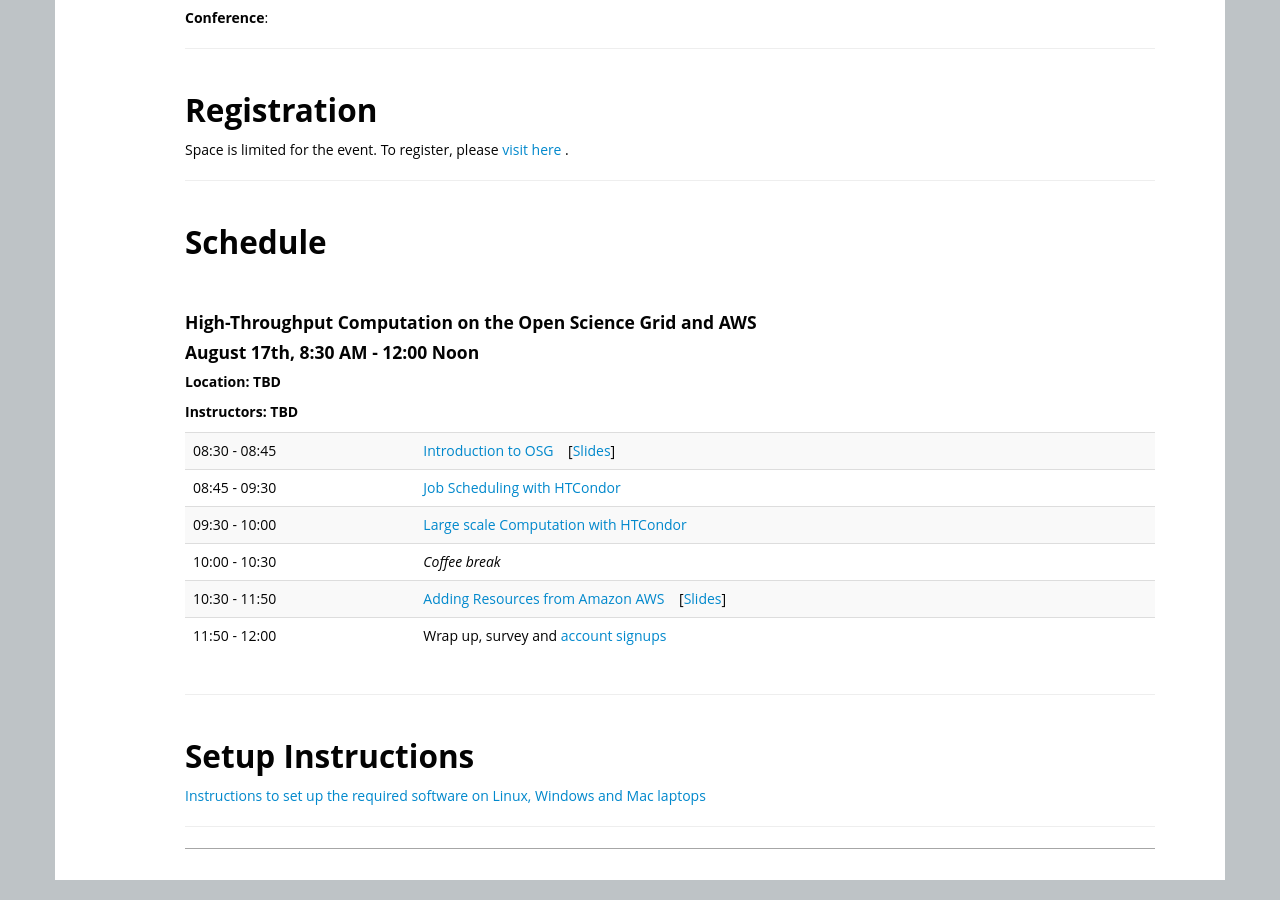
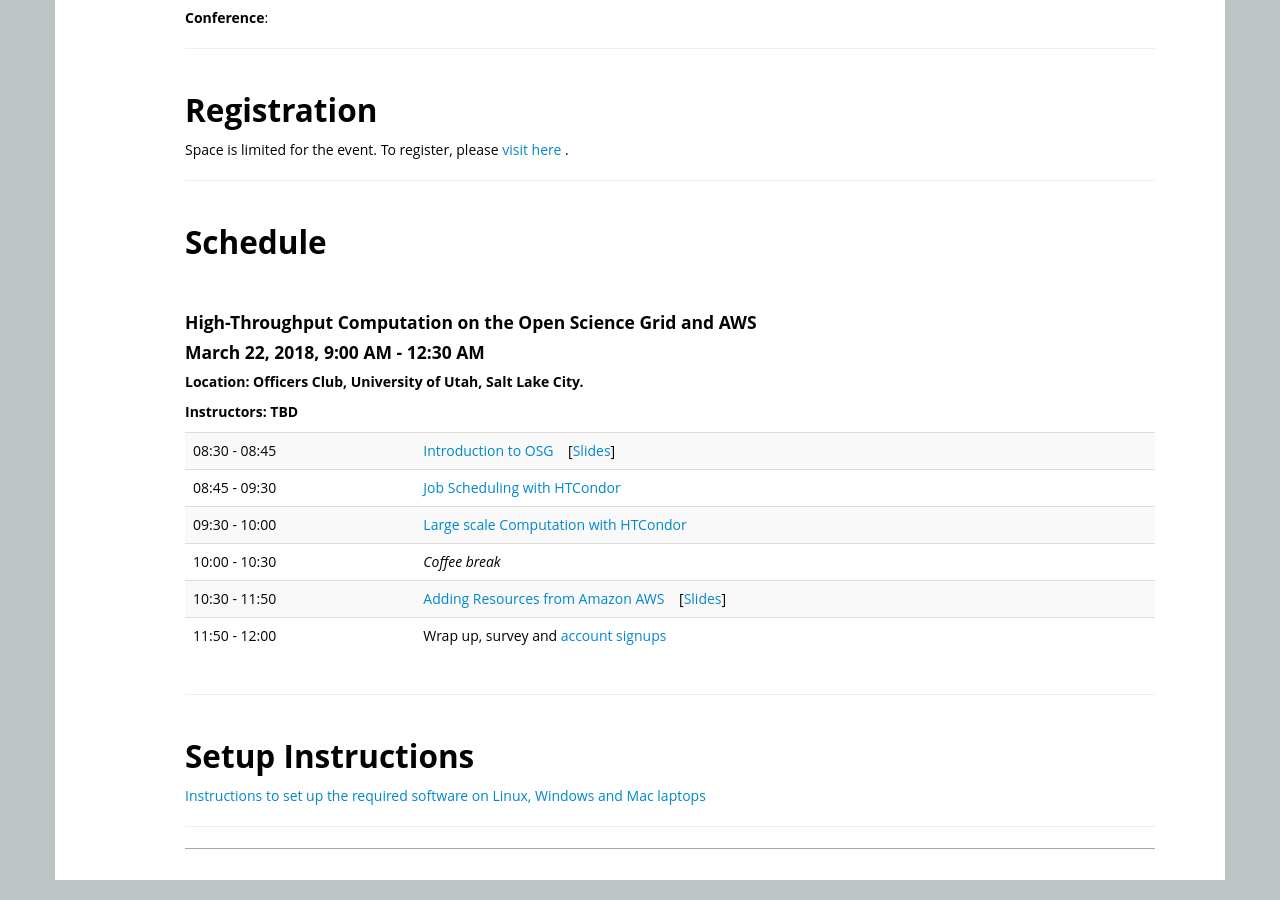
Before and after one commit to SWC-OSG-Workshop/OSG-UserTraining-AHM18, a Jekyll site: the page built from index.html, in a window 1280 px wide and 900 px high, scrolled down 935 px. Built offline with Jekyll 4.4.1, drawn with Linux system fonts in a browser that asks for light colours.

Commit message:
adding address

```diff
--- a/index.html
+++ b/index.html
@@ -125,8 +125,8 @@
 <h2> </h2>
 <div class="row-fluid">
     <h4> High-Throughput Computation on the Open Science Grid and AWS </h4>
-    <h4> August 17th, 8:30 AM - 12:00 Noon </h4>
-    <h5>Location: TBD </h5>
+    <h4> March 22, 2018, 9:00 AM - 12:30 AM </h4>
+    <h5>Location: Officers Club, University of Utah, Salt Lake City. </h5>
     <h5>Instructors: TBD</h5>
      <h3> </h3>
     <table class="table table-striped">
```
